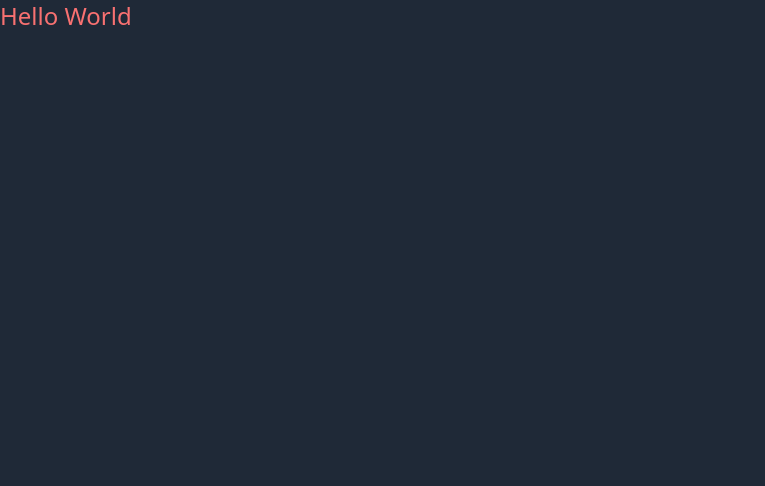
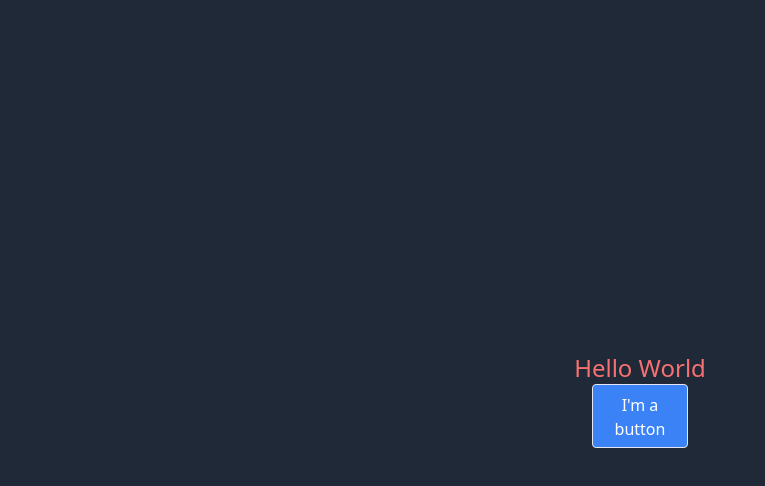
Before and after one commit to samMolyneux/payout_calculator, a Next.js app: page / in a window 1280 px wide. Shown: the top 486 px of the page, without its empty margins (0-765 px from the left). Built offline with nearby package versions, Linux system fonts and the light colour scheme.

Commit message:
centered some stuff

```diff
--- a/pages/index.tsx
+++ b/pages/index.tsx
@@ -1,3 +1,13 @@
 export default function Home(){
-  return <div className="text-2xl text-red-400">Hello World</div>;
+  return(
+    <div className="h-screen w-screen flex flex-col justify-center items-center">
+
+
+    <div className="text-2xl text-red-400 text-center">Hello World</div>
+
+    <button className="p-2 flex w-24 h-16 border bg-blue-500 text-white font-medium rounded hover:font-bold"> I'm a button</button>
+
+    </div>
+
+);
 }
```
Also changed, not shown: 1 other file (tests, documents, lock files or other folders).
